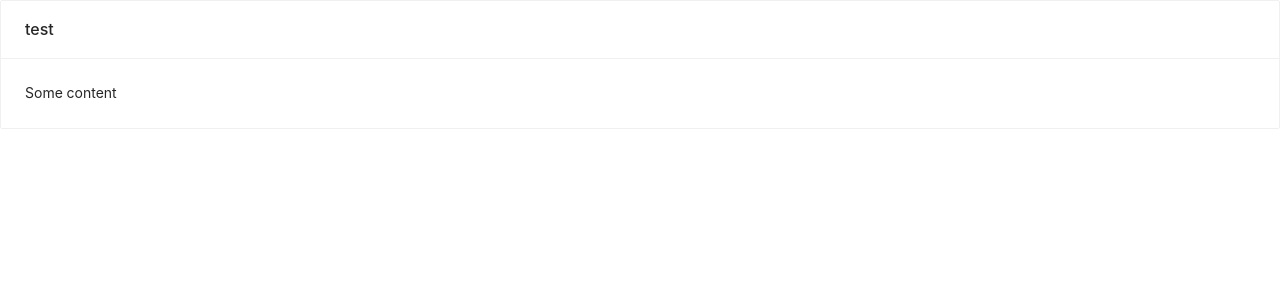
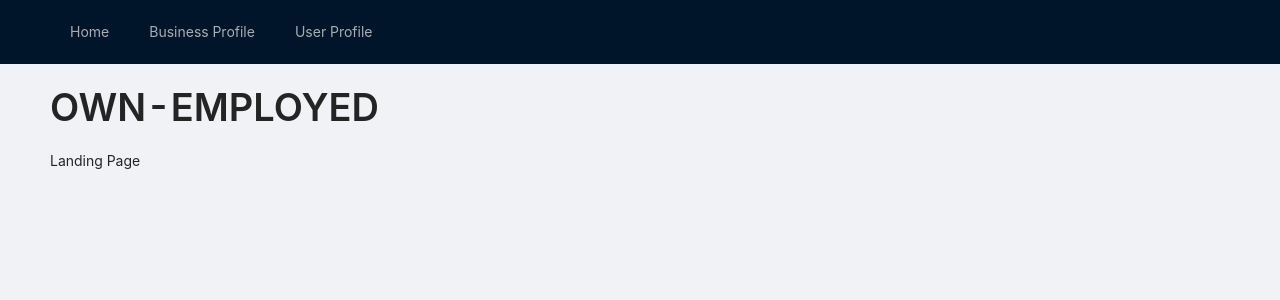
Before and after one commit to Ownemployed-Team/ownemployed, a React (Create React App) app: page / in a window 1280 px wide. Shown: the top 300 px of the page. Built offline with nearby package versions, Linux system fonts and the light colour scheme.

Commit message:
add a shared page layout component

```diff
--- a/src/components/BusinessProfile.js
+++ b/src/components/BusinessProfile.js
@@ -1,17 +1,10 @@
 import * as React from 'react'
-import { Layout } from 'antd';
-
-const { Header, Footer, Sider, Content } = Layout;
+import PageLayout from './PageLayout'
 
 const BusinessProfile = () => (
-  <Layout>
-    <Header>
-      Menu
-    </Header>
-    <Content>
-      Some Content
-    </Content>
-  </Layout>
+  <PageLayout>
+    Business Profile
+  </PageLayout>
 )
 
 export default BusinessProfile
--- a/src/components/Home.js
+++ b/src/components/Home.js
@@ -1,6 +1,14 @@
 import * as React from 'react'
-import { Card } from 'antd'
+import { Typography, Card } from 'antd'
+import PageLayout from './PageLayout'
 
-const Home = () => (<Card title="test">Some content</Card>)
+const { Text, Title } = Typography
+
+const Home = () => (
+  <PageLayout>
+    <Title>OWN-EMPLOYED</Title>
+    Landing Page
+  </PageLayout>
+)
 
 export default Home
--- /dev/null
+++ b/src/components/PageLayout.js
@@ -0,0 +1,22 @@
+import React from 'react'
+import { Link } from 'react-router-dom'
+import { Layout, Menu } from 'antd'
+
+const { Header, Content } = Layout
+
+const PageLayout = ({ children }) => (
+  <Layout style={{ minHeight: '100vh' }}>
+    <Header>
+      <Menu mode='horizontal' theme='dark'>
+        <Menu.Item><Link to='/'>Home</Link></Menu.Item>
+        <Menu.Item><Link to='/business-profile'>Business Profile</Link></Menu.Item>
+        <Menu.Item><Link to='/user-profile'>User Profile</Link></Menu.Item>
+      </Menu>
+    </Header>
+    <Content style={{ padding: '20px 50px' }}>
+      {children}
+    </Content>
+  </Layout>
+)
+
+export default PageLayout
--- a/src/components/UserProfile.js
+++ b/src/components/UserProfile.js
@@ -1,18 +1,10 @@
 import * as React from 'react'
-
-import { Layout } from 'antd';
-
-const { Header, Footer, Sider, Content } = Layout;
+import PageLayout from './PageLayout'
 
 const UserProfile = () => (
-  <Layout>
-    <Header>
-      Menu
-    </Header>
-    <Content>
-      User Profile
-    </Content>
-  </Layout>
+  <PageLayout>
+    User Profile
+  </PageLayout>
 )
 
 export default UserProfile
```
